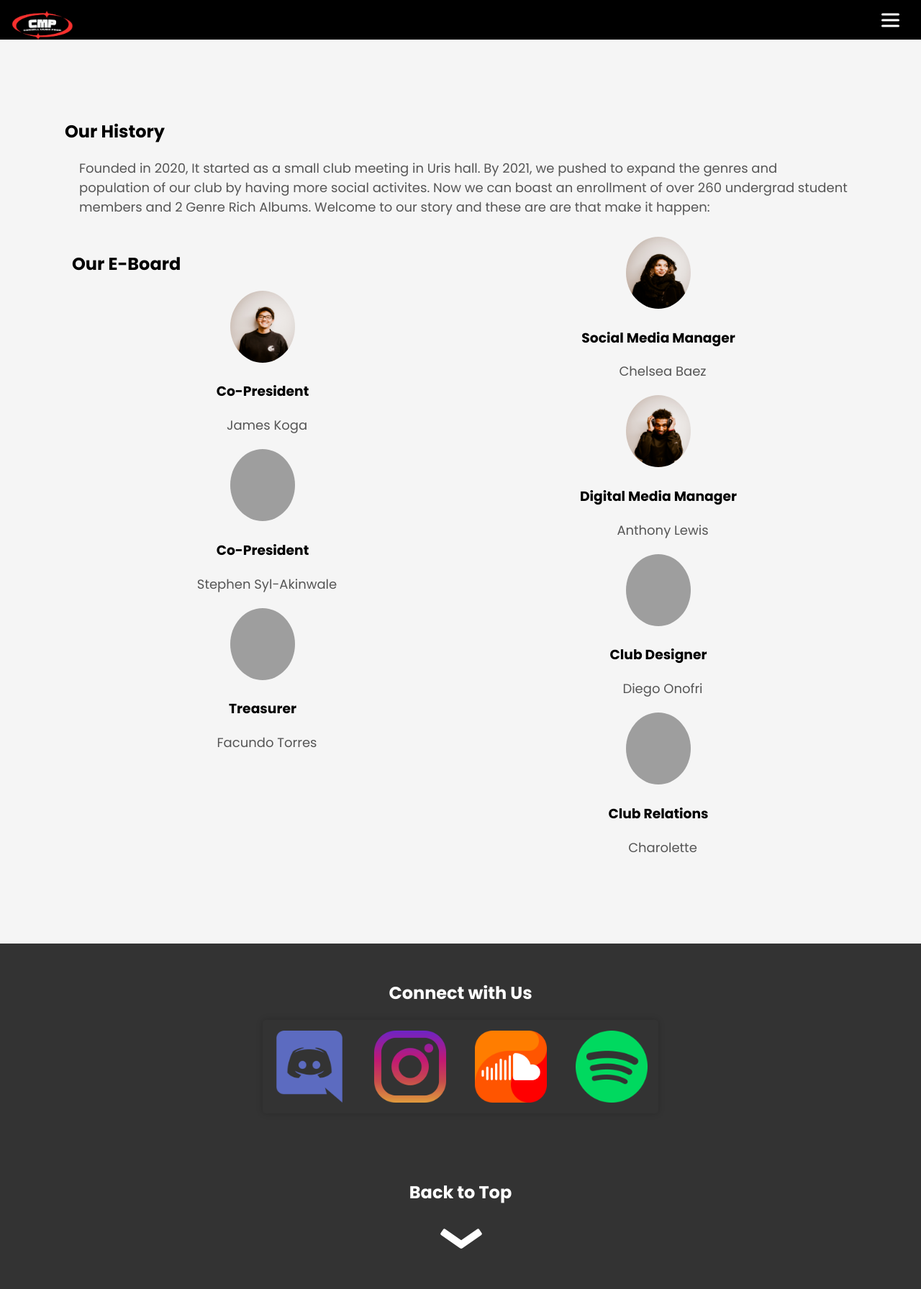
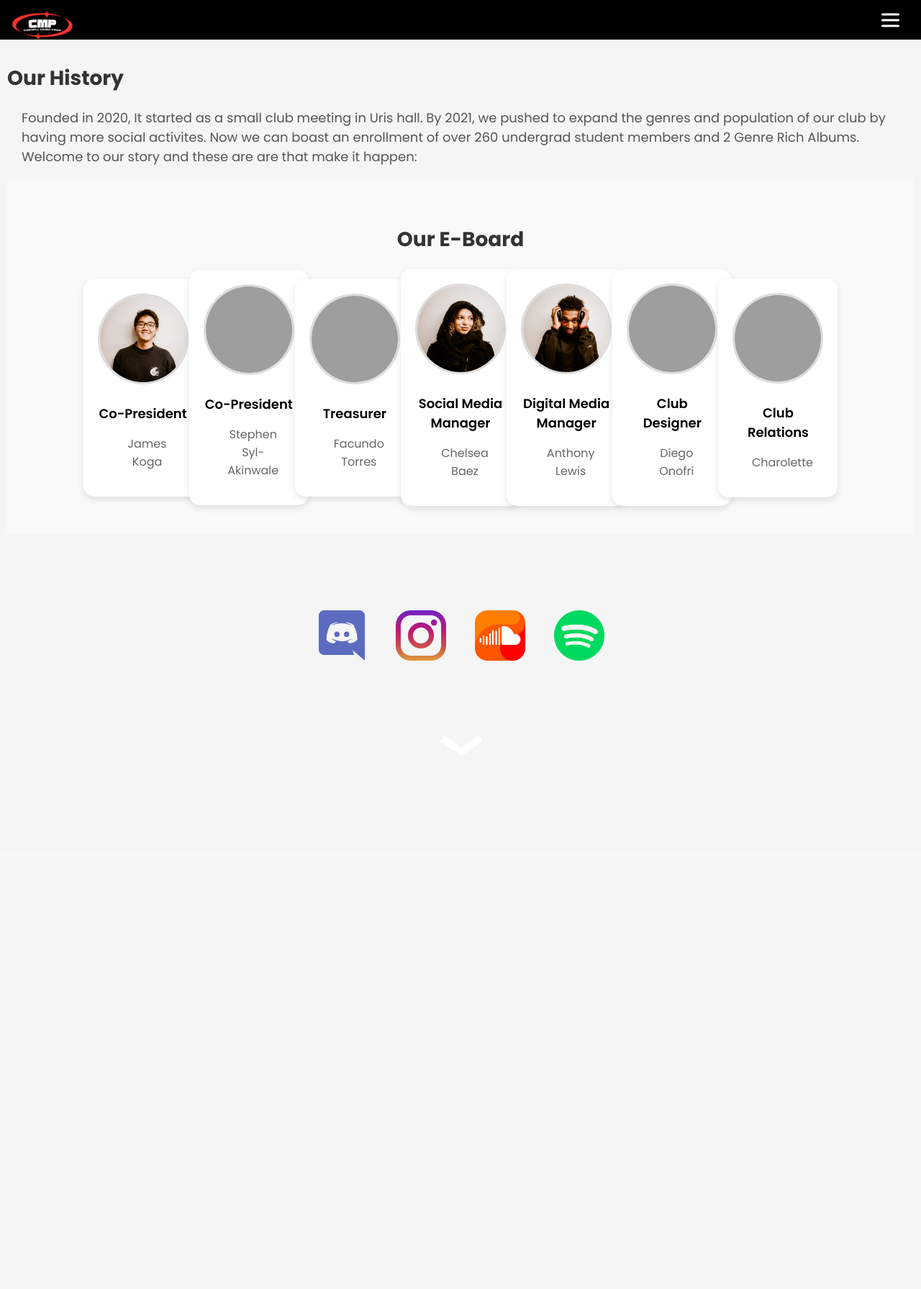
Before and after one commit to stephensyl/cuprod_web, a PHP site: page /about.php in a window 1280 px wide. Shown: the whole page at 72% size. After the commit the page ends 918 px from the top, so only its background shows below. Run offline with PHP 8.4, Linux system fonts and the light colour scheme; grey boxes are pictures that could not be loaded.

Commit message:
anthony modern edits

```diff
--- a/about.php
+++ b/about.php
@@ -9,54 +9,45 @@
     </div>
 
     <div id="eboard">
-        <div id="chair">
-        <h2>Our E-Board</h2>
+    <h2>Our E-Board</h2>
+    <div class="grid-container">
         <div class="eboard-member">
-            <img src="images/koga.JPG" alt="placeholder">
+            <img src="images/koga.JPG" alt="James Koga">
             <h3>Co-President</h3>
             <p>James Koga</p>
         </div>
         <div class="eboard-member">
-            <img src="images/stephen.JPG" alt="placeholder">
+            <img src="images/stephen.JPG" alt="Stephen Syl-Akinwale">
             <h3>Co-President</h3>
             <p>Stephen Syl-Akinwale</p>
         </div>
-
-
-
-
         <div class="eboard-member">
-            <img src="images/facundo.JPG" alt="placeholder">
+            <img src="images/facundo.JPG" alt="Facundo Torres">
             <h3>Treasurer</h3>
             <p>Facundo Torres</p>
         </div>
-        </div>
-
-
-        <div id="creative">
         <div class="eboard-member">
-            <img src="images/chelsea.JPG" alt="placeholder">
+            <img src="images/chelsea.JPG" alt="Chelsea Baez">
             <h3>Social Media Manager</h3>
             <p>Chelsea Baez</p>
         </div>
         <div class="eboard-member">
-            <img src="images/anthony.JPG" alt="placeholder">
+            <img src="images/anthony.JPG" alt="Anthony Lewis">
             <h3>Digital Media Manager</h3>
             <p>Anthony Lewis</p>
         </div>
         <div class="eboard-member">
-            <img src="images/placeholder.png" alt="placeholder">
+            <img src="images/placeholder.jpg" alt="Diego Onofri">
             <h3>Club Designer</h3>
             <p>Diego Onofri</p>
         </div>
-        <div id="club-relations">
         <div class="eboard-member">
-            <img src="images/char.JPG" alt="placeholder">
+            <img src="images/char.JPG" alt="Charolette">
             <h3>Club Relations</h3>
             <p>Charolette</p>
         </div>
-        </div>
     </div>
+</div>
 
     </div>
     </main>
--- a/includes/footer.php
+++ b/includes/footer.php
@@ -1,7 +1,6 @@
 <footer>
         <div class="container">
             <div class="row">
-                <h4>Connect with Us</h4>
                 <div class="links">
                     <a href="https://discord.gg/fMGttJUFDp"><img src="images/discord.png" alt="" height="100"> </a>
                     <a href="https://instagram.com/cornellmusicproduction"><img src="images/instagram.png" alt="" height="100"></a>
@@ -16,7 +15,6 @@
             font-family: 'Poppins', sans-serif;
         }
     </style>
-                    <h4>Back to Top</h4>
                     <a href="#top">
                         <div class="arrow-icon">
                             <span class="left-bar"></span>
--- a/includes/header.php
+++ b/includes/header.php
@@ -46,7 +46,7 @@
     </div>
 </div>
         <div class="middle-section">
-            <h2>Cornell Music Production</h2>
+            <h2a>Cornell Music Production</h2a>
         </div>
         <div class="right-section">
             <nav>
--- a/stylesheets/style.css
+++ b/stylesheets/style.css
@@ -138,10 +171,16 @@ p {
 
 /* footer */
 footer {
+    border-radius: 5px;
+    margin-bottom: 20px;
+    padding: 80px;
+    margin-left: 100px;
+    margin-right: 100px;
+}
+
+/* div.links {
     background-color: #333;
-    color: white;
-    padding: 20px 0;
-}
+} */
 
 .container {
     width: 80%;
@@ -177,6 +216,11 @@ h4 {
     transition: transform 0.3s ease;
 }
 
+.links img{
+    width: 70px;
+    height: 70px;
+}
+
 .links a img:hover {
     transform: scale(1.1);
 }
@@ -192,6 +236,7 @@ h4 {
     width: 40px;
     height: 40px;
     cursor: pointer;
+    color: #333;
 }
 
 .left-bar, .right-bar {
@@ -246,30 +291,67 @@ h4 {
 
 /* About Page */
 #eboard {
-    display: flex;
-    flex-wrap:nowrap;
-    justify-content: space-around;
-}
-.about {
+    text-align: center;
+    padding: 40px;
+    background-color: #f9f9f9;
     font-family: "Poppins", sans-serif;
-    padding: 80px;
+
 }
 
-#chair, #creative, #club-relations {
-    flex: 1 1 30%;
-    margin: 10px;
+h2 {
+    font-family: 'Poppins', sans-serif;
+    font-size: 28px;
+    margin-bottom: 20px;
+    color: #333;
 }
 
+/* Grid Layout */
+.grid-container {
+    display: grid;
+    grid-template-columns: repeat(auto-fit, minmax(20px, 1fr));
+    gap: 30px;
+    justify-items: center;
+    align-items: center;
+    width: 1000px;
+    margin: 0 auto;
+}
+
+/* Styling for Each Member */
 .eboard-member {
+    background: #fff;
+    border-radius: 15px;
+    padding: 20px;
+    box-shadow: 0px 4px 10px rgba(0, 0, 0, 0.1);
+    transition: transform 0.3s ease, box-shadow 0.3s ease;
     text-align: center;
-    margin-bottom: 20px;
 }
 
 .eboard-member img {
-    width: 90px;
-    height: 100px;
+    width: 120px;
+    height: 120px;
     border-radius: 50%;
+    object-fit: cover;
+    margin-bottom: 10px;
+    border: 3px solid #ddd;
 }
+
+.eboard-member h3 {
+    font-size: 18px;
+    font-weight: 600;
+    margin: 10px 0;
+}
+
+.eboard-member p {
+    font-size: 16px;
+    color: #666;
+}
+
+/* Hover effect */
+.eboard-member:hover {
+    transform: translateY(-5px);
+    box-shadow: 0px 6px 15px rgba(0, 0, 0, 0.15);
+}
+
 
 /* CSS for image hover effect */
 
@@ -548,7 +661,6 @@ iframe {
     background-color: transparent;
     padding: 20px;
     border-radius: 5px;
-    box-shadow: 0 0 10px rgba(0, 0, 0, 0.2);
     margin-bottom: 20px;
 }
 
@@ -567,6 +679,7 @@ iframe {
     position: sticky;
     cursor: pointer;
     border-radius: 4px;
+    color: #333;
 }
 
 .left-bar {
```
Also changed, not shown: other parts of stylesheets/style.css (+83 -17 lines), index.php (+31 -16 lines), lineup.php (+15 -13 lines), 2 other files.
